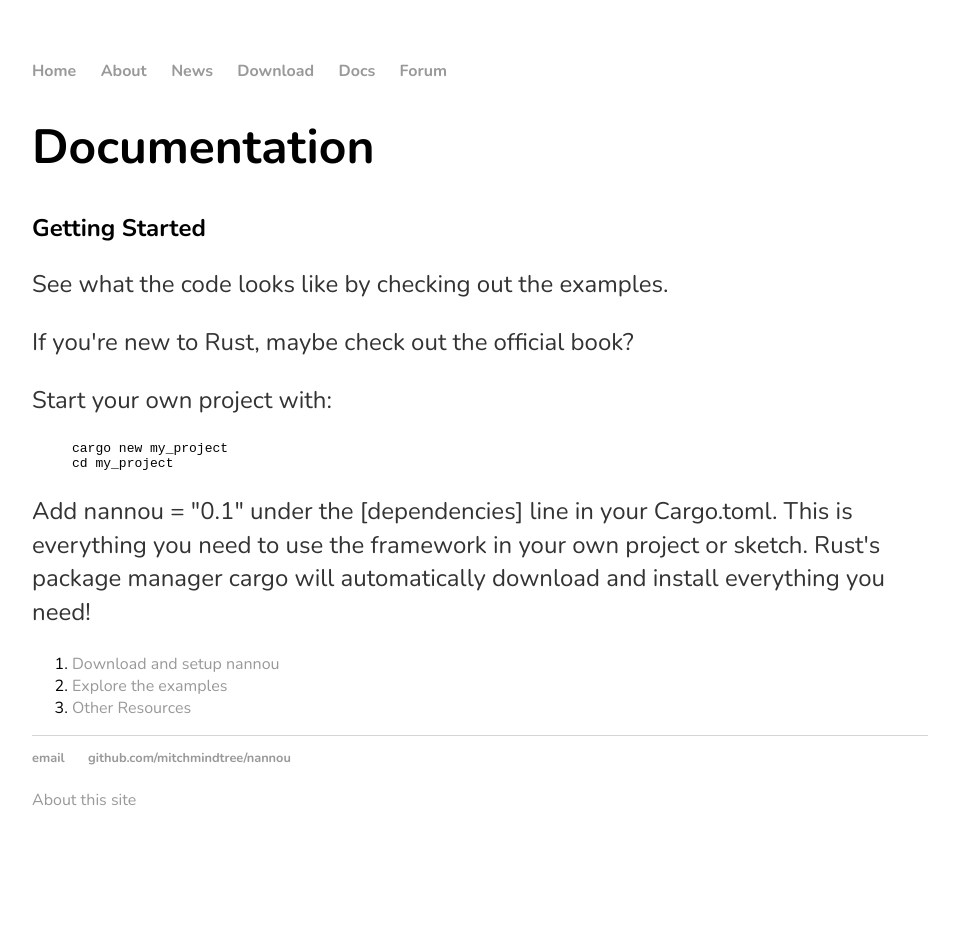
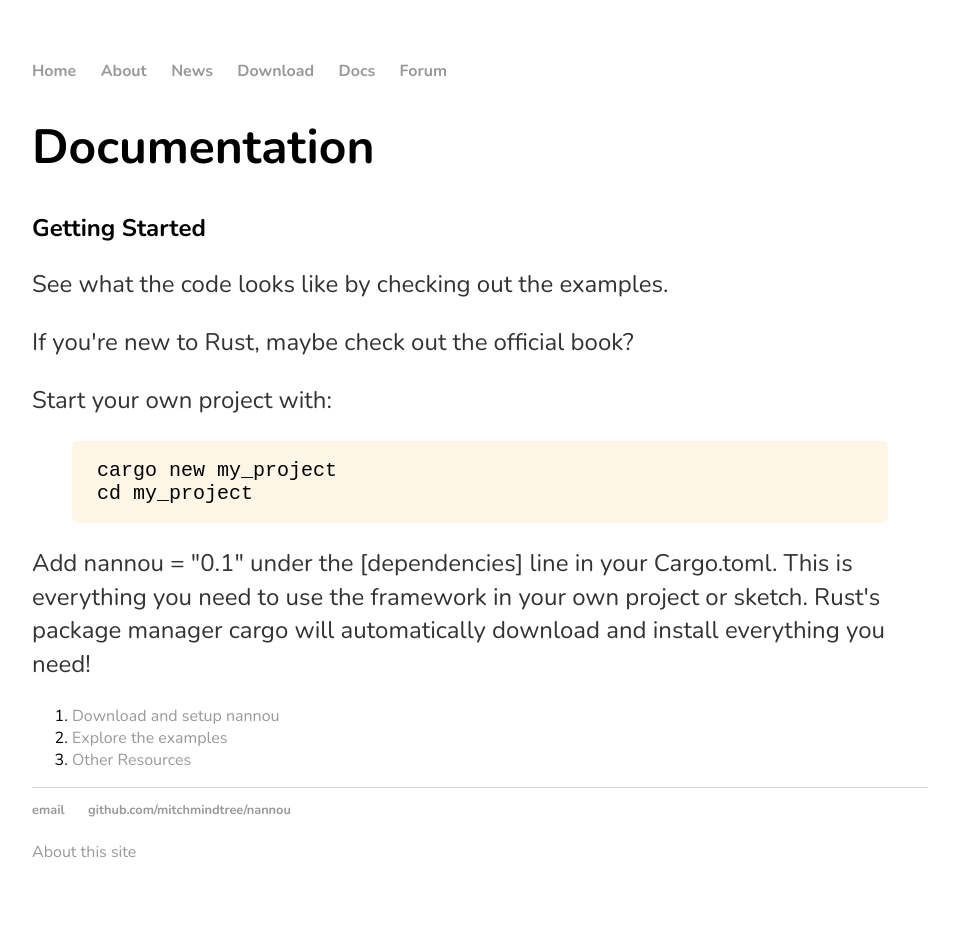
Before and after one commit to mitchmindtree/nannou-org.github.io, a Jekyll site: the page built from documentation.html, in a window 1280 px wide. Shown: the whole page, without its empty margins (160-1119 px from the left). Built offline with Jekyll 4.4.1, drawn with Linux system fonts in a browser that asks for light colours; before the commit the page ends 900 px from its top, so only the background shows below that.

Commit message:
CSS updates

```diff
--- a/css/main.css
+++ b/css/main.css
@@ -29,6 +29,17 @@
     line-height: 1.4em;
     color: #333;
 }
+
+code {
+    font-size: 20px;
+}
+
+figure.highlight {
+    background: oldlace;
+    border-radius: 6px;
+    padding: 5px 25px;
+}
+
 footer {
     border-top: 1px solid #d5d5d5;
     font-size: .8em;
```
Also changed, not shown: 1 other file.
